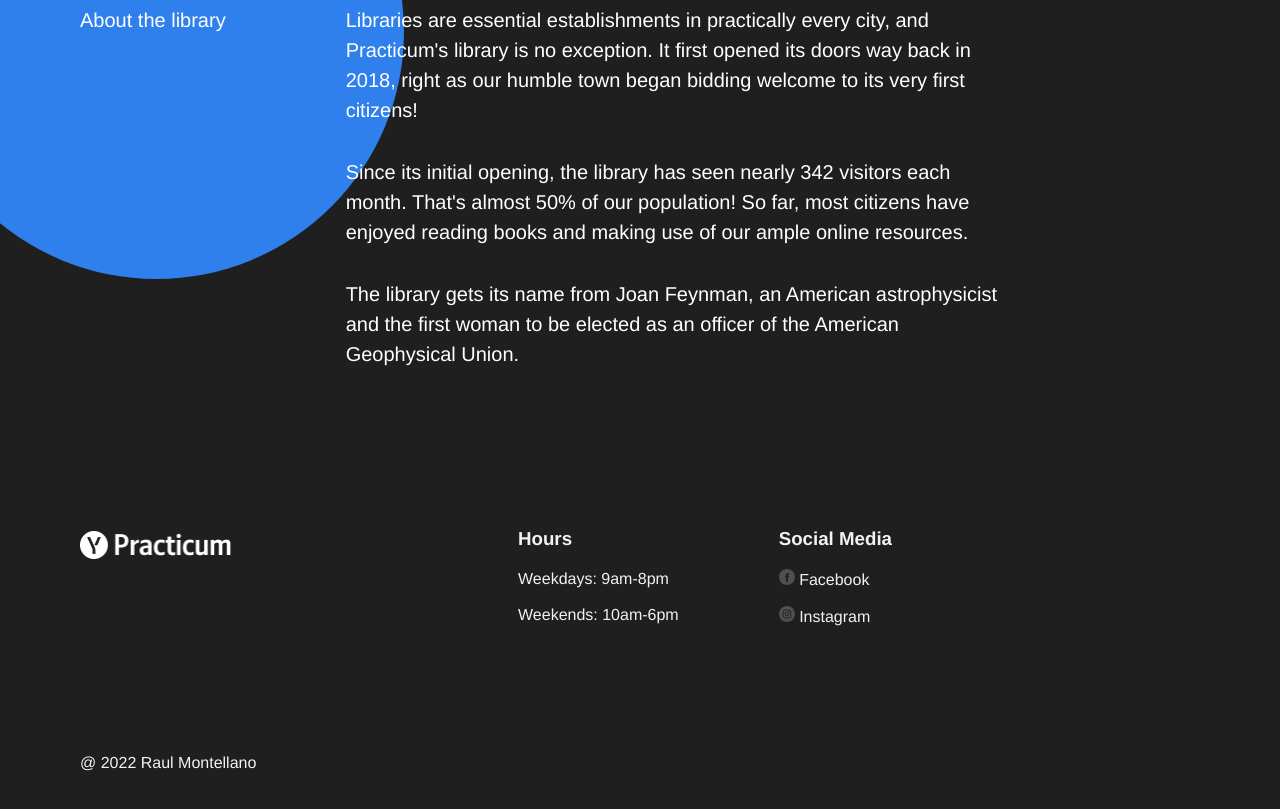
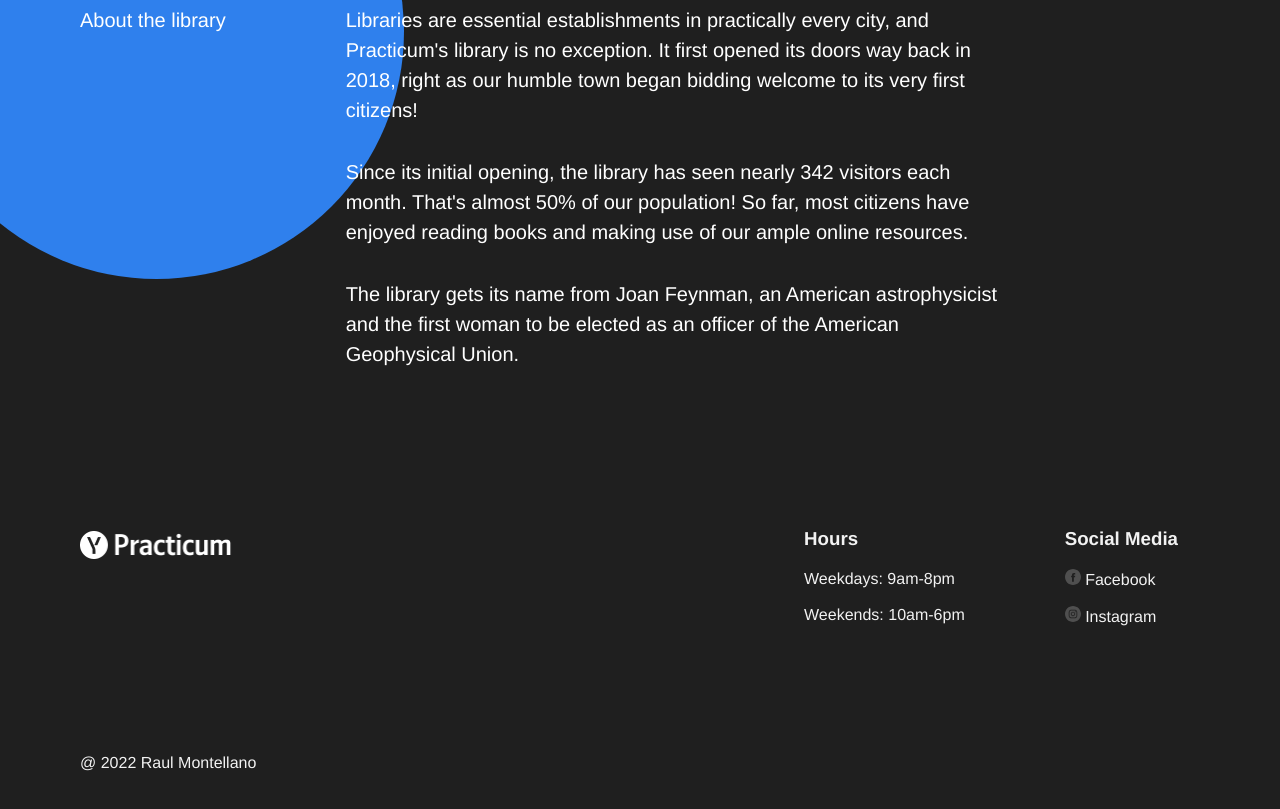
Before and after one commit to rmontellano2022/se_project_library, a plain HTML site: page index.html in a window 1280 px wide. Shown: the part 3537-4346 px from the top of the page. Drawn offline with Linux system fonts and the light colour scheme.

Commit message:
final change

```diff
--- a/styles/style.css
+++ b/styles/style.css
@@ -444,16 +444,16 @@
   /* padding: 80px 60px 102px; */
 }
 .footer__column {
-  margin-right: auto;
 }
 
 .footer__column_content_hours {
   color: #f2f2f2;
-  margin-right: 100px;
+  margin-left: auto;
 }
 
 .footer__column_content_social {
   color: #f2f2f2;
+  margin-left: 100px;
 }
 
 .footer__logo {
```
